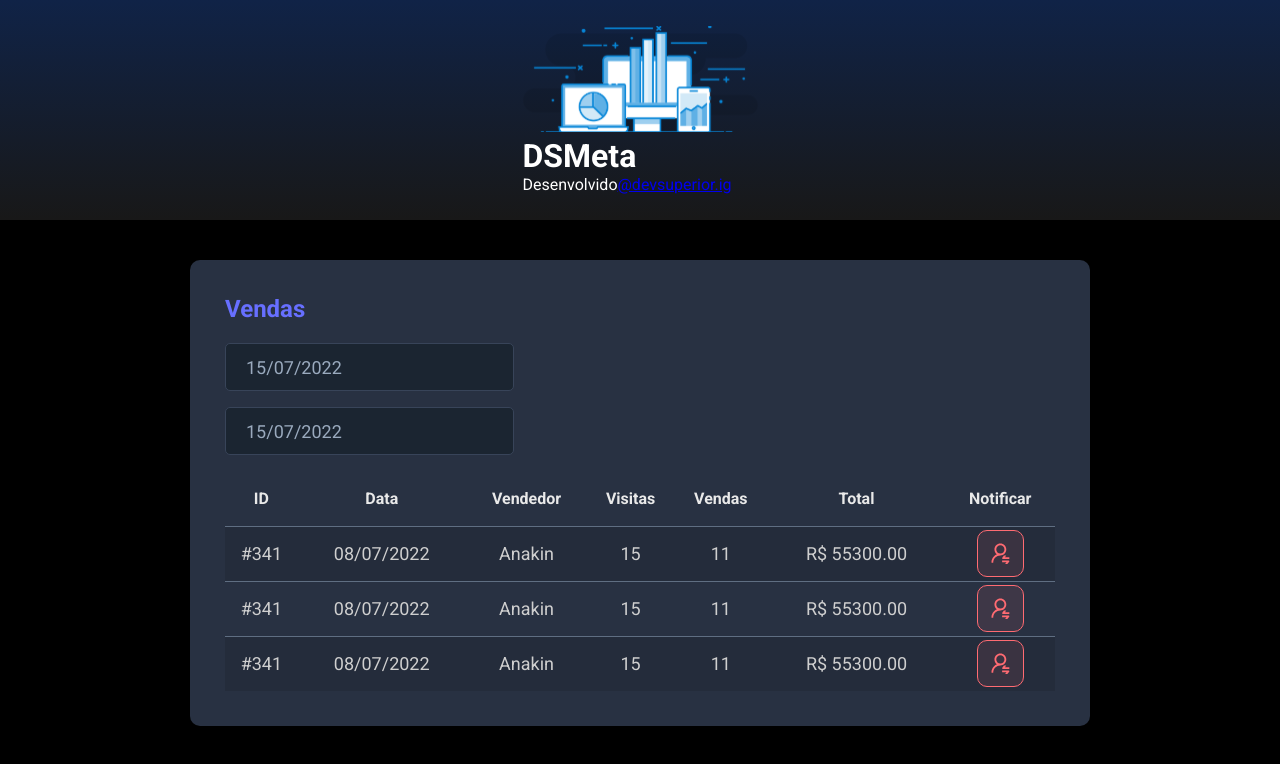
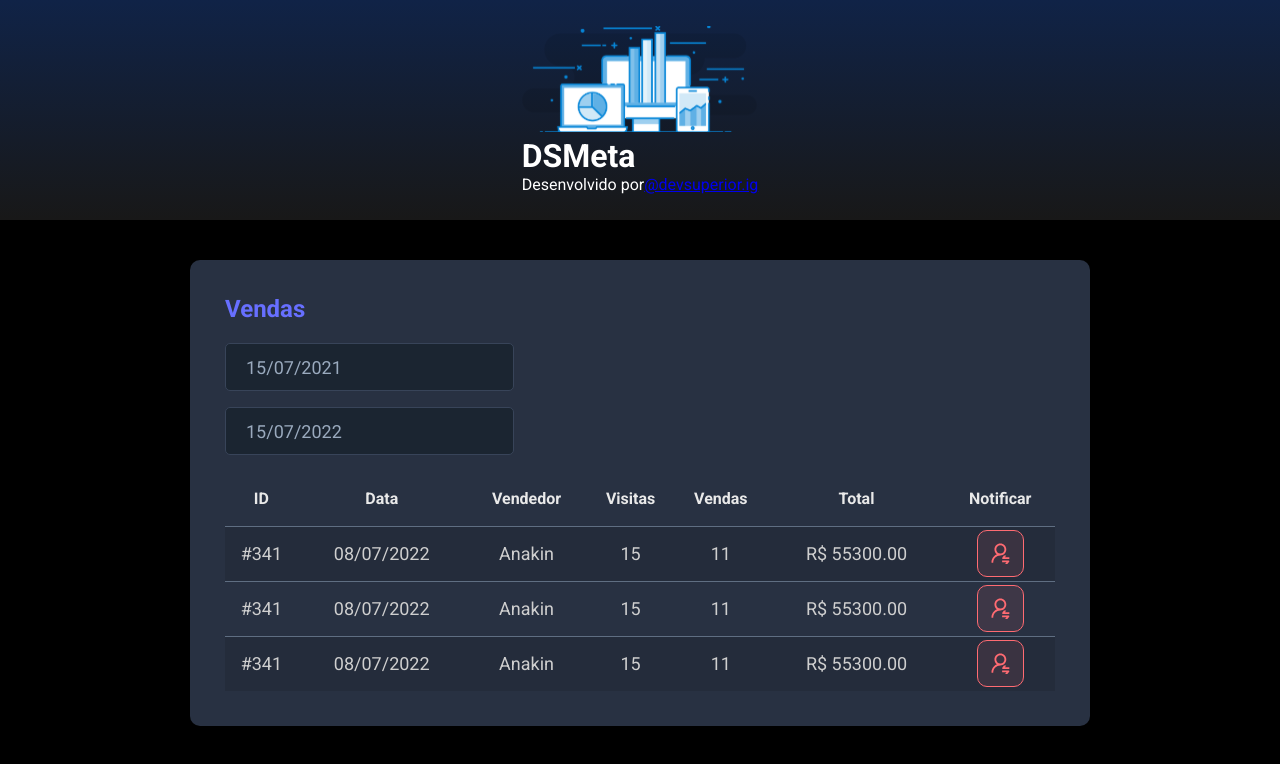
Before and after one commit to GMarcelNM/dsmeta, a React (Vite) app in the folder frontend/: page / in a window 1280 px wide. Shown: the top 764 px of the page. Built offline with nearby package versions, Linux system fonts and the light colour scheme.

Commit message:
useState

```diff
--- a/frontend/src/App.tsx
+++ b/frontend/src/App.tsx
@@ -1,5 +1,5 @@
-import Header from "./components/Header"
-import SalesCard from "./components/SelesCard"
+import Header from "./components/Header";
+import SalesCard from "./components/SelesCard";
 
 function App() {
   return (
@@ -16,4 +16,4 @@
   )
 }
 
-export default App
+export default App;
--- a/frontend/src/components/Header/index.tsx
+++ b/frontend/src/components/Header/index.tsx
@@ -1,5 +1,5 @@
-import './styles.css'
-import logo from '../../assets/img/logo.svg'
+import './styles.css';
+import logo from '../../assets/img/logo.svg';
 
 
 function Header() {
@@ -9,7 +9,7 @@
                 <img src={logo} alt="DSMeta" />
                 <h1>DSMeta</h1>
                 <p>
-                    Desenvolvido
+                    Desenvolvido por
 
                     <a href="https://www.instagram.com/glaudsonmarcel/">@devsuperior.ig</a>
                 </p>
@@ -19,4 +19,4 @@
 
 }
 
-export default Header
+export default Header;
--- a/frontend/src/components/NotificationButton/index.tsx
+++ b/frontend/src/components/NotificationButton/index.tsx
@@ -1,5 +1,5 @@
-import icon from '../../assets/img/notification-icon.svg'
-import './styles.css'
+import icon from '../../assets/img/notification-icon.svg';
+import './styles.css';
 
 function NotificationButton() {
     return (
@@ -9,4 +9,4 @@
     )
 }
 
-export default NotificationButton
+export default NotificationButton;
--- a/frontend/src/components/SelesCard/index.tsx
+++ b/frontend/src/components/SelesCard/index.tsx
@@ -1,25 +1,33 @@
+import { useState } from "react";
 import DatePicker from "react-datepicker";
 import "react-datepicker/dist/react-datepicker.css";
-import NotificationButton from '../NotificationButton'
+import NotificationButton from '../NotificationButton';
 import './styles.css'
 
 function SalesCard() {
+
+    const max = new Date();
+    const min = new Date(new Date().setDate(new Date().getDate() - 365));
+
+    const [minDate, setMinDate] = useState(min);
+    const [maxDate, setMaxDate] = useState(max);
+
     return (
         <div className="dsmeta-card">
             <h2 className="dsmeta-sales-title">Vendas</h2>
             <div>
                 <div className="dsmeta-form-control-container">
                     <DatePicker
-                        selected={new Date()}
-                        onChange={(date: Date) => { }}
+                        selected={minDate}
+                        onChange={(date: Date) => setMinDate(date)}
                         className="dsmeta-form-control"
                         dateFormat="dd/MM/yyyy"
                     />
                 </div>
                 <div className="dsmeta-form-control-container">
                     <DatePicker
-                        selected={new Date()}
-                        onChange={(date: Date) => { }}
+                        selected={maxDate}
+                        onChange={(date: Date) => setMaxDate(date)}
                         className="dsmeta-form-control"
                         dateFormat="dd/MM/yyyy"
                     />
@@ -88,4 +96,4 @@
 
 }
 
-export default SalesCard
+export default SalesCard;
```
